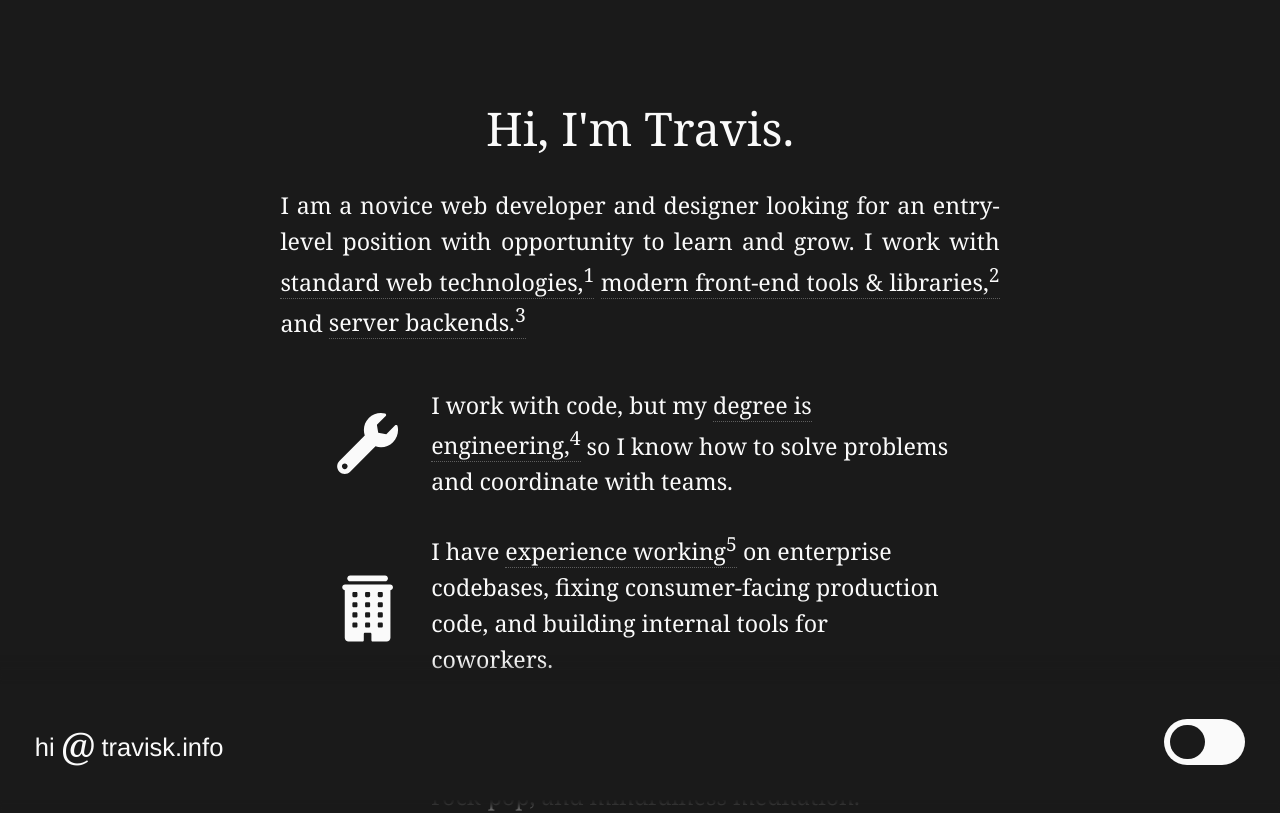
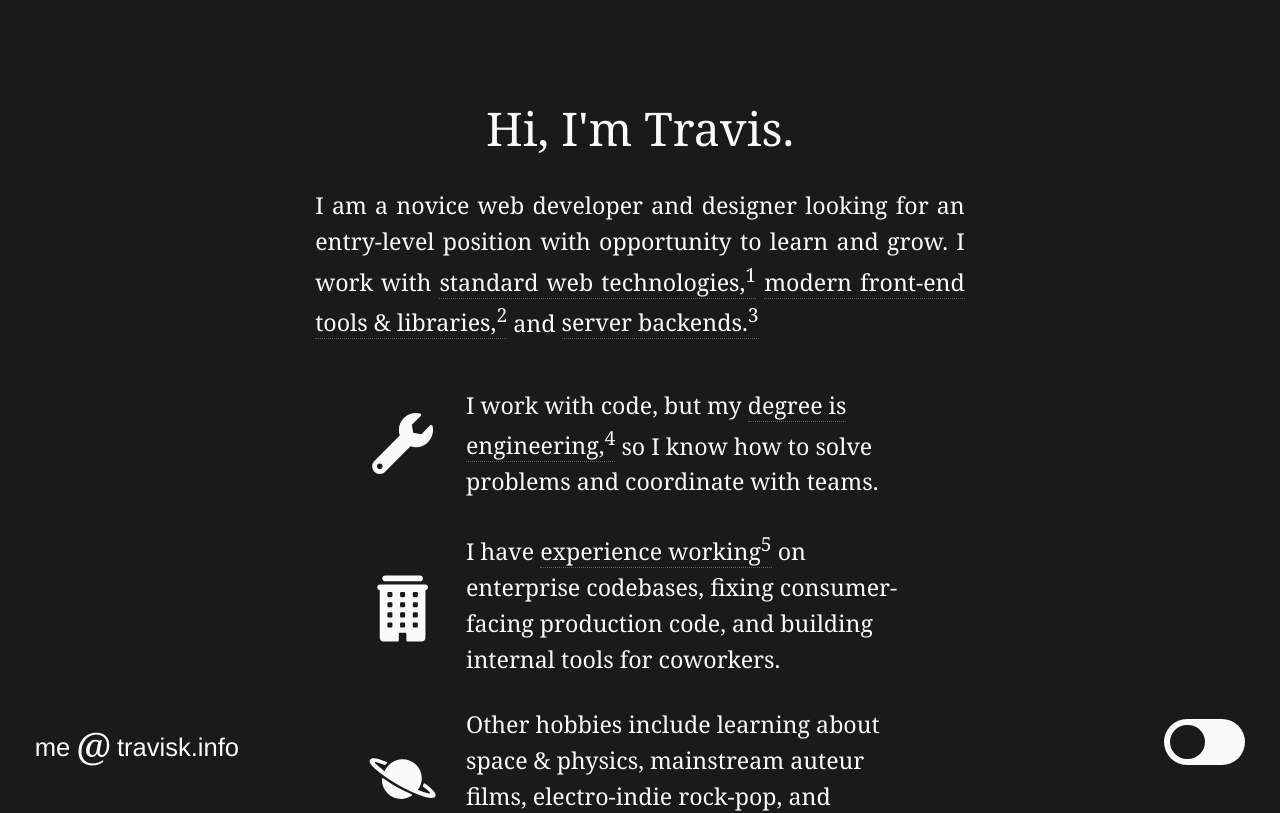
Before and after one commit to tdkohlbeck/hire.travisk.info, a React (Create React App) app: page / in a window 1280 px wide. Shown: the top 813 px of the page. Built offline with nearby package versions, Linux system fonts and the light colour scheme.

Commit message:
checks off todos in readme

```diff
--- a/public/index.html
+++ b/public/index.html
@@ -19,7 +19,7 @@
       work correctly both with client-side routing and a non-root public URL.
       Learn how to configure a non-root public URL by running `npm run build`.
     -->
-    <title>Hire Travis K Info</title>
+    <title>Travis Kohlbeck for hire</title>
   </head>
   <body>
     <noscript>You need to enable JavaScript to run this app.</noscript>
--- a/src/App.css
+++ b/src/App.css
@@ -31,11 +31,9 @@ article {
 	display: flex;
 	position: relative;
 	flex-direction: column;
-	top: 0;
-	left: 0;
-	right: 0;
-	bottom: 0;
+	max-width: 30em;
 	padding: 0 1em;
+	margin: 0 auto;
 	color: var(--color);
 	background-color: var(--bg-color);
 	font-family: Georgia, 'Times New Roman', Times, serif;
@@ -112,6 +110,10 @@ section#small > span > span {
 	padding: 0 0.33em;
 }
 
+#small > span:first-of-type span {
+	display: none;
+}
+
 footer ol {
 	font-size: .9em;
 	padding-bottom: 6em;
@@ -157,6 +159,7 @@ footer li {
 	display: flex;
 	align-items: center;
 	cursor: pointer;
+	-webkit-tap-highlight-color: transparent;
 }
 #toggle-slot > input {
 	display: none;
@@ -173,15 +176,9 @@ input:checked + #toggle-btn {
 	transform: translateX(1.5em);
 }
 
-@media(min-width: 400px) {
-	article {
-		padding: 0 2em;
+@media(min-width: 1000px) {
+	#email {
+		background-color: unset;
+		box-shadow: unset;
 	}
 }
-
-@media(min-width: 600px) {
-	article {
-		width: 35em;
-		margin: 0 auto;
-	}
-}
--- a/src/App.js
+++ b/src/App.js
@@ -16,7 +16,7 @@ const other_links = [
 	},
 	{
 		text: 'css resume',
-		url: 'http://travisk.info/resume',
+		url: 'http://travisk.info/resume?noheader',
 	},
 	{
 		text: 'datum code',
@@ -32,15 +32,15 @@ const other_links = [
 	},
 	{
 		text: 'all projects',
-		url: 'http://travisk.info/projects',
+		url: 'http://travisk.info/projects?noheader',
 	},
 	{
 		text: 'contact info',
-		url: 'http://travisk.info/contact',
+		url: 'http://travisk.info/contact?noheader',
 	},
 	{
 		text: 'web bookmarks',
-		url: 'http://travisk.info/links'
+		url: 'http://travisk.info/links?noheader'
 	},
 ]
 
@@ -110,8 +110,8 @@ function App() {
 				<header>See Also</header>
 				{other_links.map(pair => (
 					<span key={pair.text}>
+						<span>{' ◦ '}</span>
 						<a target='_blank' rel='noopener noreferrer' href={pair.url}>{pair.text}</a>
-						<span>{' ◦ '}</span>
 					</span>
 				))}
       </section>
@@ -119,15 +119,15 @@ function App() {
 				<header>Footnotes</header>
 				<ol>
 					<li className='footnote' id='1'>HTML(5), CSS, JavaScript (ES2018), Browser DOM API</li>
-					<li className='footnote' id='2'>React.js, Flexbox, DevTools, Progressive Web App design</li>
+					<li className='footnote' id='2'>React.js, TypeScript, DevTools, Grid/Flexbox</li>
 					<li className='footnote' id='3'>GNU+Linux, Bash, Nginx, MySQL, Node.js, Python scripting</li>
 					<li className='footnote' id='4'>Specifically mechanical engineering, but I still learned plenty about code, be it Matlab, numerical methods, or programming robots.</li>
-					<li className='footnote' id='5'>See <a target='_blank' rel='noopener noreferrer' href='resume'>my resume</a> for further details.</li>
+					<li className='footnote' id='5'>See <a target='_blank' rel='noopener noreferrer' href='http://travisk.info/resume?noheader'>my resume</a> for further details.</li>
 					<li className='footnote' id='6'>Built with React.js. A <a href='http://github.com/tdkohlbeck/datum-cli'>CLI version</a> built with Python & MySQL features a time-tracking mode and a SMS/chatbot interface.</li>
 				</ol>
       </footer>
 			<div id='email'>
-				<a href='mailto:hi@travisk.info'>hi<span id='at'>@</span>travisk.info</a>
+				<a href='mailto:me@travisk.info'>me<span id='at'>@</span>travisk.info</a>
 				<label htmlFor='dark-mode-toggle' id='toggle-slot'>
 					<input type='checkbox' id='dark-mode-toggle' />
 					<div id='toggle-btn' />
```
Also changed, not shown: 2 other files (tests, documents, lock files or other folders).
